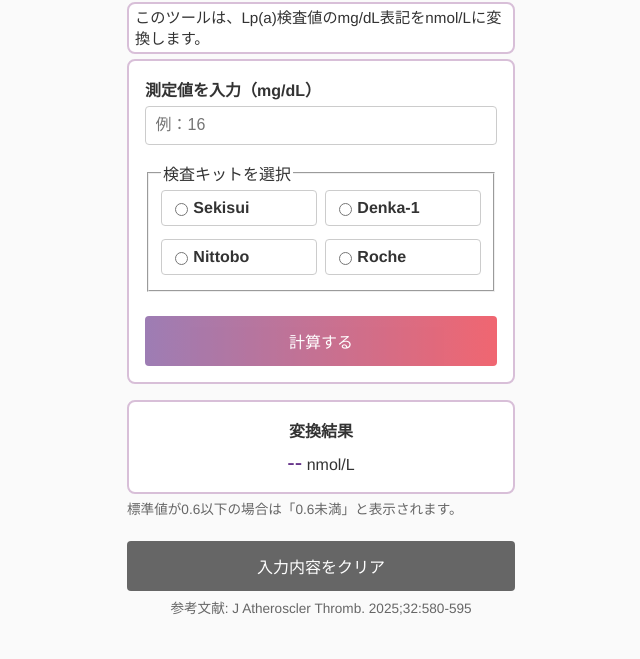
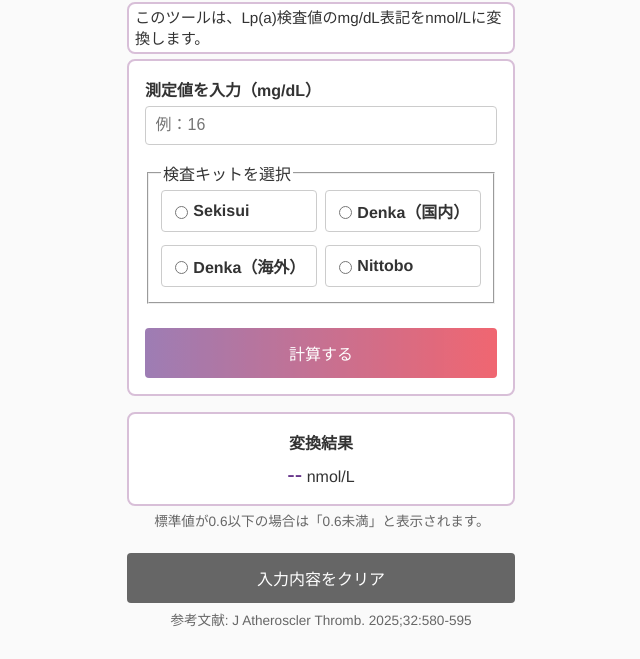
Before and after one commit to masavasc/lp-a-converter, a plain HTML site: page index.html in a window 1280 px wide. Shown: the part 182-841 px from the top of the page, without its empty margins (319-959 px from the left). Drawn offline with Linux system fonts and the light colour scheme.

Commit message:
Update index.html
微修正確認

```diff
--- a/index.html
+++ b/index.html
@@ -189,9 +189,9 @@
           <legend>検査キットを選択</legend>
           <div class="kit-grid">
             <label><input type="radio" name="kit" value="kitA">Sekisui</label>
-            <label><input type="radio" name="kit" value="kitB">Denka-1</label>
-            <label><input type="radio" name="kit" value="kitC">Nittobo</label>
-            <label><input type="radio" name="kit" value="kitD">Roche</label>
+            <label><input type="radio" name="kit" value="kitB">Denka（国内）</label>
+            <label><input type="radio" name="kit" value="kitC">Denka（海外）</label>
+            <label><input type="radio" name="kit" value="kitD">Nittobo</label>
           </div>
         </fieldset>
         <p id="kitError" class="error">キットを選択してください</p>
@@ -208,7 +208,7 @@
 
     <!-- 注意書き -->
     <p class="disclaimer">
-   標準値が0.6以下の場合は「0.6未満」と表示されます。 <br>
+   　　標準値が0.6以下の場合は「0.6未満」と表示されます。 <br>
 
     </p>
 
@@ -224,8 +224,8 @@
     const kitFormulas = {
       kitA: x => 3.77 * x - 2.39,
       kitB: x => 2.04 * x - 2.77,
-      kitC: x => 2.40 * x - 8.64,
-      kitD: x => 0.75 * x + 1.11
+      kitC: x => 2.08 * x - 2.73,
+      kitD: x => 2.40 * x - 8.64,
     };
     // 出力単位（すべて nmol/L）
     const kitUnits = {
```
